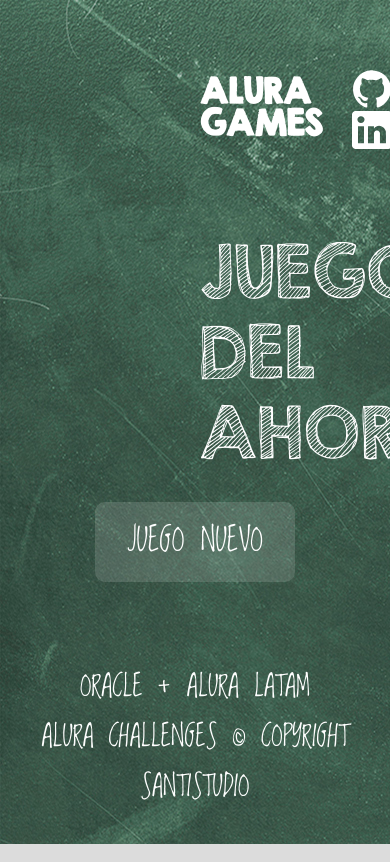
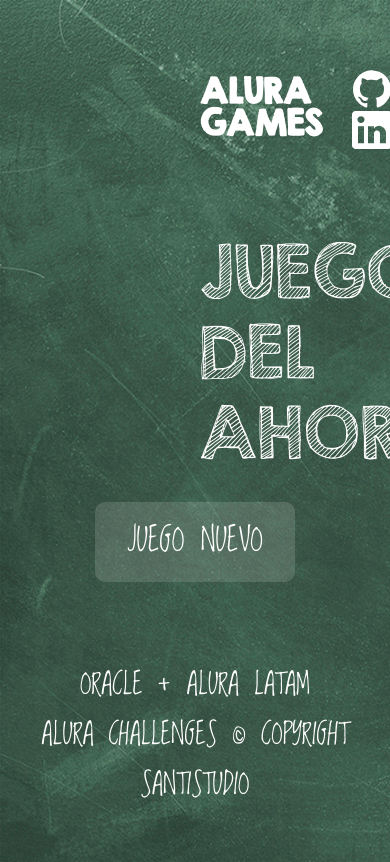
Before and after one commit to SaulSantis/Alura-Challenge-Juego-del-Ahorcado, a plain HTML site: page index.html in a window 390 px wide. Shown: the top 862 px of the page. Drawn offline with Linux system fonts and the light colour scheme.

Commit message:
arreglando responsive

```diff
--- a/css/index.css
+++ b/css/index.css
@@ -1,9 +1,3 @@
-* {
-  margin: 0;
-  padding: 0;
-  box-sizing: border-box;
-}
-
 /* FUENTES */
 @font-face {
   font-family: "kg_second_chances_sketchRg";
@@ -137,24 +131,29 @@ body {
   margin-right: 30%;
 } */
 
-
 /* =========================================================== */
 @media only screen and (min-device-width: 320px) {
-
   * {
     margin: 0;
     padding: 0;
     box-sizing: border-box;
   }
+
+  html{
+    min-height: 100%;
+    position: relative;
+  }
   body {
     background-image: url(../images/pizarra.jpg);
     background-repeat: no-repeat;
+    background-size: cover;
+    display: flex;
     flex-wrap: wrap;
-    max-height: 100vh;
+    min-height: 100vh;
   }
 
   /* HEADER */
-  header{
+  header {
     width: 100%;
     margin-top: 50px;
   }
@@ -183,10 +182,9 @@ body {
   }
 
   /* MAIN */
-  main{
+  main {
     width: 100%;
-    height: 100%;
-    margin-top: 80px;
+    margin: 80px 0;
   }
   .main_title h1 {
     text-align: center;
@@ -226,11 +224,23 @@ body {
     padding-top: 25px;
   }
 
+  .prueba{
+    width: 100%;
+    color: #ffffff;
+  }
+  .prueba h1{
+    margin: 0;
+    color: #ffffff;
+    font-size: 3em;
+    text-align: center;
+  }
+
   /* FOOTER */
   footer {
-    position: fixed;
     width: 100%;
-    bottom: 0;
+    height: 100%;
+    align-self: flex-end;
+    padding-bottom: 20px;
   }
 
   .footer_container {
@@ -249,13 +259,12 @@ body {
     align-items: center;
     color: #ffffff;
     line-height: 25px;
-    margin-bottom: 20px;
   }
 }
 
 @media only screen and (min-device-width: 768px) {
   /* HEADER */
-  header{
+  header {
     margin-top: 70px;
   }
 
@@ -299,7 +308,7 @@ body {
 
 @media only screen and (min-device-width: 1024px) {
   /* HEADER */
-  header{
+  header {
     margin-top: 70px;
   }
 
@@ -357,7 +366,6 @@ body {
   .main_title h1 {
     font-size: 6.8em;
     line-height: 130px;
-
   }
 
   .button_play_index {
```
Also changed, not shown: index.html (+4 -2 lines).
